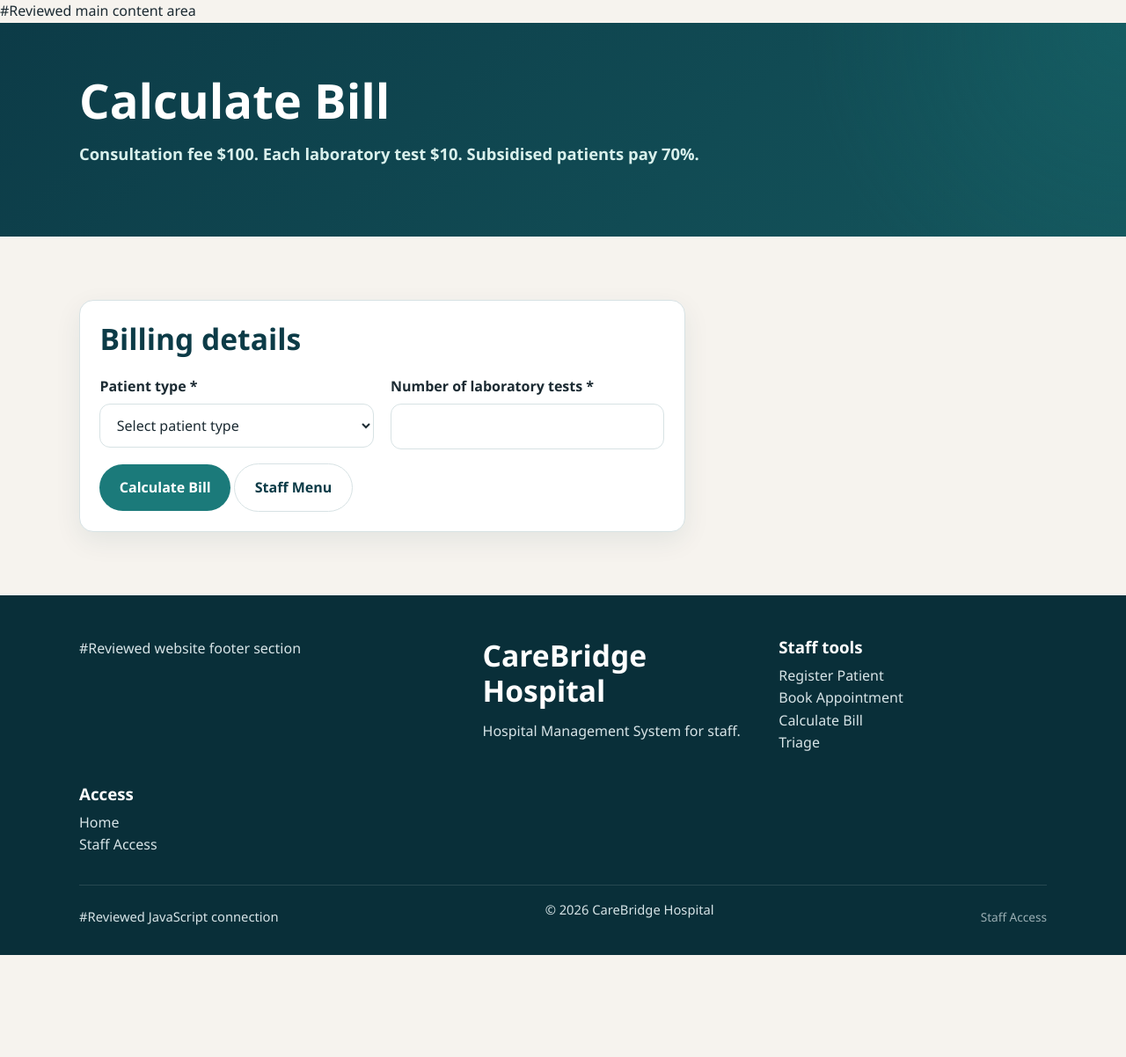
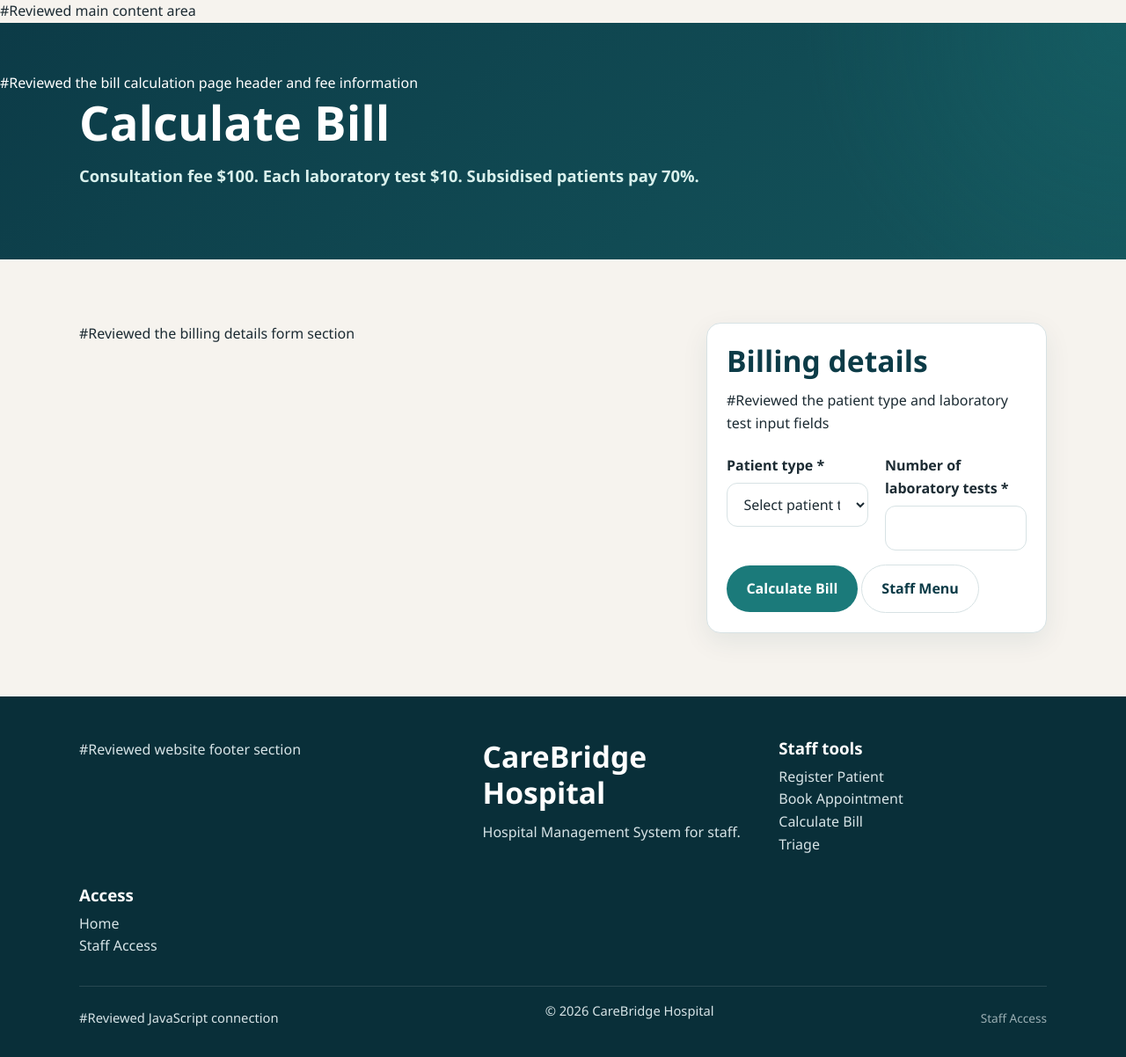
Before and after one commit to jiye130309-arch/CareBridge-Hospital, a Flask app: page /bill in a window 1280 px wide. Shown: the part 128-1330 px from the top of the page at 88% size. Before the commit the page ends 1214 px from the top, so only its background shows below. Run offline with Flask 3, Linux system fonts and the light colour scheme.

Commit message:
Review bill calculation page and form details
Reviewed the bill calculation page header, fee information, billing details form section, patient type and laboratory test input fields, calculated bill result display, and final total amount.

```diff
--- a/templates/bill.html
+++ b/templates/bill.html
@@ -3,7 +3,7 @@
 {% block title %}Calculate Bill | CareBridge Hospital{% endblock %}
 
 {% block content %}
-<section class="page-hero">
+<section class="page-hero">  #Reviewed the bill calculation page header and fee information
     <div class="container">
         <h1>Calculate Bill</h1>
         <p class="tagline">Consultation fee $100. Each laboratory test $10. Subsidised patients pay 70%.</p>
@@ -11,7 +11,7 @@
 </section>
 
 <section class="section">
-    <div class="container appointment-layout">
+    <div class="container appointment-layout">    #Reviewed the billing details form section
         <div class="card appointment-form-card">
             <h2>Billing details</h2>
 
@@ -19,7 +19,7 @@
             <p class="form-error" role="alert">{{ error_message }}</p>
             {% endif %}
 
-            <form action="{{ url_for('calculate_bill') }}" method="post">
+            <form action="{{ url_for('calculate_bill') }}" method="post"> #Reviewed the patient type and laboratory test input fields
                 <div class="form-grid">
                     <div class="form-field">
                         <label for="patient_type">Patient type *</label>
@@ -49,9 +49,9 @@
         </div>
 
         {% if bill_result %}
-        <aside class="card">
+        <aside class="card">      #Reviewed the calculated bill result display
             <h2>Bill result</h2>
-            <dl class="confirmation-details">
+            <dl class="confirmation-details">   #Reviewed the billing result details
                 <div>
                     <dt>Patient type</dt>
                     <dd>{{ bill_result.patient_type }}</dd>
@@ -82,7 +82,7 @@
                         {% endif %}
                     </dd>
                 </div>
-                <div class="confirmation-full">
+                <div class="confirmation-full">    #Reviewed the final total amount displayed to the patient
                     <dt>Total amount to pay</dt>
                     <dd>${{ "%.2f"|format(bill_result.total) }}</dd>
                 </div>
```
